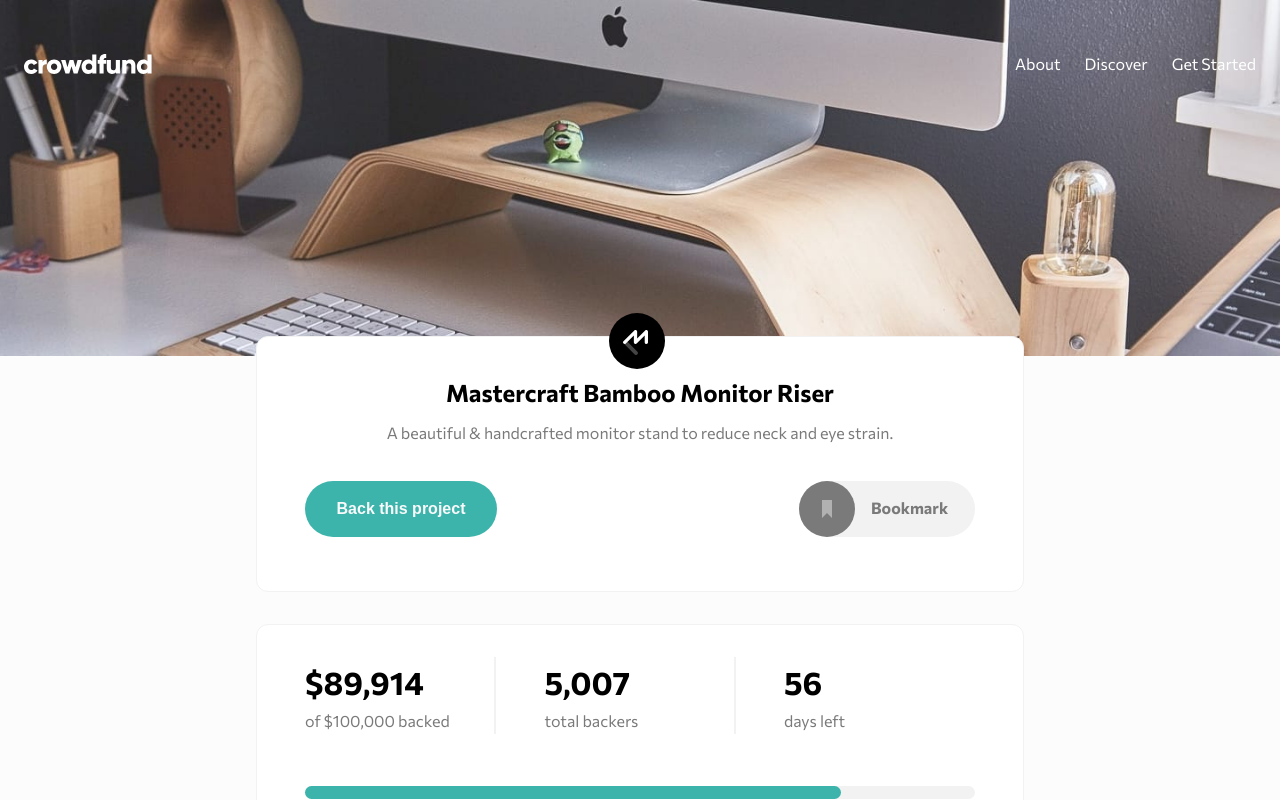
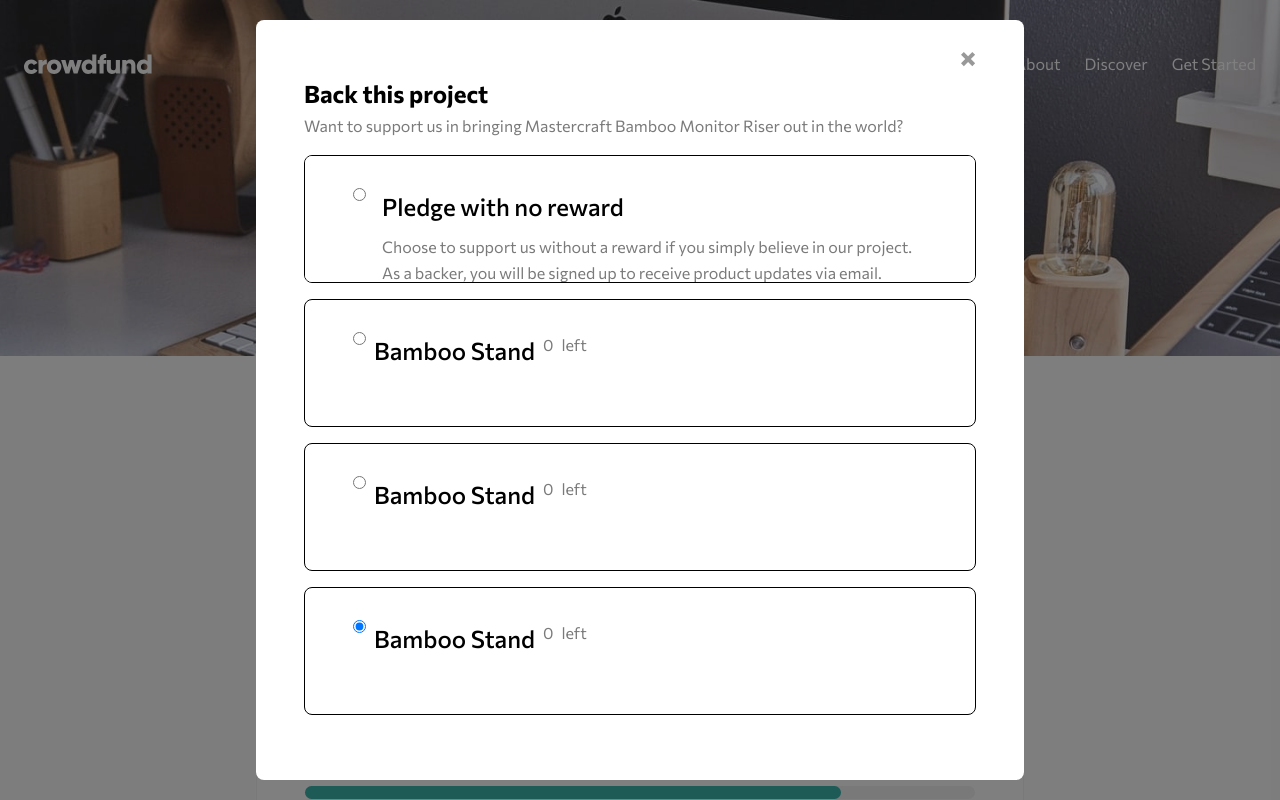
Before and after one commit to tabascum/crowdfunding-product-page, a Vue app: page / in a window 1280 px wide. Both pictures are taken after a click on the button "Back this project". Shown: the top 800 px of the page. Built offline with nearby package versions, Linux system fonts and the light colour scheme.

Commit message:
Fix stores location. Switch <Transition>. Add more content to the modal

```diff
--- a/src/components/AboutComponent.vue
+++ b/src/components/AboutComponent.vue
@@ -1,6 +1,14 @@
 <script setup>
 import InnerComponent from './InnerComponent.vue'
 import MainBtnComponent from './MainBtnComponent.vue'
+
+import { useModalToggle } from '../stores/modalToggle'
+
+const modalToggle = useModalToggle()
+
+const openModal = () => {
+  modalToggle.openModal()
+}
 </script>
 
 <template>
@@ -35,7 +43,7 @@
         </div>
       </template>
       <template #button>
-        <MainBtnComponent>Select Reward</MainBtnComponent>
+        <MainBtnComponent @click="openModal">Select Reward</MainBtnComponent>
       </template>
     </InnerComponent>
 
--- a/src/components/HeadToggleComponent.vue
+++ b/src/components/HeadToggleComponent.vue
@@ -2,12 +2,12 @@
 import BookmarkBtn from './BookmarkBtn.vue'
 import MainBtnComponent from './MainBtnComponent.vue'
 
-import { useModalToggle } from '../../stores/modalToggle'
+import { useModalToggle } from '../stores/modalToggle'
 
-const modalToggle = useModalToggle()
+const openModalContent = useModalToggle()
 
 const openModal = () => {
-  modalToggle.openModal()
+  openModalContent.openModal()
 }
 </script>
 
@@ -60,52 +60,4 @@
   margin-block-start: 2rem;
   padding-inline: 3rem;
 }
-
-.modal-header {
-  margin-block: 0.5rem;
-}
-
-.modal-header h1 {
-  color: var(--black);
-  margin-block-end: 0.5rem;
-}
-
-.modal-content {
-  display: flex;
-  flex-direction: column;
-  margin-block-start: 0.5rem;
-  gap: 1.5rem;
-}
-
-.modal-card {
-  gap: 0.5rem;
-  display: flex;
-  align-items: flex-start;
-  justify-content: start;
-}
-
-.modal-card div {
-  display: inline-flex;
-  gap: 0.5rem;
-}
-
-.modal-card h2 {
-  color: var(--black);
-  font-weight: var(--fw-bold);
-}
-
-.card-one {
-  display: inherit;
-  flex-direction: column;
-}
-
-.modal-stock {
-  display: inline-flex;
-  justify-self: end;
-}
-
-.no-reward {
-  display: flex;
-  flex-direction: column;
-}
 </style>
--- a/src/components/MainSectionComponent.vue
+++ b/src/components/MainSectionComponent.vue
@@ -3,6 +3,10 @@
 import HeadToggleComponent from './HeadToggleComponent.vue'
 import NumbersComponent from './NumbersComponent.vue'
 import ModalComponent from './ModalComponent.vue'
+
+import { useModalToggle } from '../stores/modalToggle'
+
+const modalToggle = useModalToggle()
 </script>
 
 <template>
@@ -10,7 +14,9 @@
     <HeadToggleComponent />
     <NumbersComponent />
     <AboutComponent />
-    <ModalComponent />
+    <Teleport to="body">
+      <ModalComponent v-if="modalToggle.isModalOpen" />
+    </Teleport>
   </section>
 </template>
 
--- a/src/components/ModalCardsComponent.vue
+++ b/src/components/ModalCardsComponent.vue
@@ -8,6 +8,7 @@
 
 <style scoped>
 .modal-content {
+  max-height: 8rem;
   width: min(768px, 100%);
   background-color: var(--white);
   padding: 1rem;
@@ -18,5 +19,7 @@
   justify-content: space-between;
   transition: 0.6s all;
   cursor: pointer;
+
+  border: 1px solid black;
 }
 </style>
--- a/src/components/ModalComponent.vue
+++ b/src/components/ModalComponent.vue
@@ -1,23 +1,20 @@
 <script setup>
 import ModalCardsComponent from './ModalCardsComponent.vue'
-import { useModalToggle } from '../../stores/modalToggle'
+import { useModalToggle } from '../stores/modalToggle'
 
 const modalToggle = useModalToggle()
 
 const closeModal = () => {
   modalToggle.closeModal()
 }
-
-const isModalOpen = modalToggle.isModalOpen
 </script>
 
 <template>
-  <Teleport to="body">
   <Transition name="modal">
-      <div v-if="isModalOpen" class="modal-bg">
+    <div class="modal-bg">
       <div class="modal-content" ref="modal">
         <svg
-            @click="closeModal"
+          @click="closeModal()"
           class="close-btn"
           width="15"
           height="15"
@@ -30,15 +27,12 @@
             opacity=".4"
           />
         </svg>
-          <ModalComponent>
         <div class="modal-header">
           <h1>Back this project</h1>
-              <p>
-                Want to support us in bringing Mastercraft Bamboo Monitor Riser out in the world?
-              </p>
+          <p>Want to support us in bringing Mastercraft Bamboo Monitor Riser out in the world?</p>
         </div>
 
-            <div class="modal-content">
+        <div class="modal-content-inner">
           <ModalCardsComponent>
             <div class="modal-card">
               <div class="card-radio">
@@ -48,8 +42,8 @@
               <div class="card-one">
                 <h2>Pledge with no reward</h2>
                 <p>
-                      Choose to support us without a reward if you simply believe in our project. As
-                      a backer, you will be signed up to receive product updates via email.
+                  Choose to support us without a reward if you simply believe in our project. As a
+                  backer, you will be signed up to receive product updates via email.
                 </p>
               </div>
             </div>
@@ -66,12 +60,34 @@
               </div>
             </div>
           </ModalCardsComponent>
+          <ModalCardsComponent>
+            <div class="modal-card">
+              <input type="radio" checked="checked" name="radio" id="" />
+              <div>
+                <h2>Bamboo Stand</h2>
               </div>
-          </ModalComponent>
+              <div>
+                <span>0</span>
+                <p>left</p>
+              </div>
+            </div>
+          </ModalCardsComponent>
+          <ModalCardsComponent>
+            <div class="modal-card">
+              <input type="radio" checked="checked" name="radio" id="" />
+              <div>
+                <h2>Bamboo Stand</h2>
+              </div>
+              <div>
+                <span>0</span>
+                <p>left</p>
+              </div>
+            </div>
+          </ModalCardsComponent>
+        </div>
       </div>
     </div>
   </Transition>
-  </Teleport>
 </template>
 
 <style scoped>
@@ -98,18 +114,18 @@
 }
 
 .modal-content {
-  height: 90vh;
+  height: 95vh;
   width: min(768px, 100%);
   background-color: var(--white);
   color: var(--dark-gray);
   padding: 2rem 3rem;
   border-radius: 0.5rem;
-  box-shadow: 0 2px 4px rgba(0, 0, 0, 0.1);
   display: flex;
   flex-direction: column;
   overflow-y: scroll;
   scrollbar-width: none;
   -ms-overflow-style: none;
+  gap: 0.5rem;
 }
 
 ::-webkit-scrollbar-track {
@@ -129,4 +145,49 @@
   cursor: pointer;
   align-self: flex-end;
 }
+
+.modal-header h1 {
+  color: var(--black);
+  font-weight: var(--fw-bolder);
+  font-size: 1.5rem;
+}
+
+.modal-content-inner {
+  display: flex;
+  flex-direction: column;
+  margin-block-start: 0.5rem;
+  gap: 1rem;
+}
+
+.modal-card {
+  gap: 0.5rem;
+  display: flex;
+  align-items: flex-start;
+  justify-content: start;
+}
+
+.modal-card div {
+  display: inline-flex;
+  gap: 0.5rem;
+}
+
+.modal-card h2 {
+  color: var(--black);
+  font-weight: var(--fw-bold);
+}
+
+.card-one {
+  display: inherit;
+  flex-direction: column;
+}
+
+.modal-stock {
+  display: inline-flex;
+  justify-self: end;
+}
+
+.no-reward {
+  display: flex;
+  flex-direction: column;
+}
 </style>
--- a/stores/modalToggle.js
+++ b/src/stores/modalToggle.js
@@ -1,7 +1,6 @@
 import { defineStore } from 'pinia'
 
-export const useModalToggle = defineStore({
-  id: 'modalAcess',
+export const useModalToggle = defineStore('modalAcess', {
   state: () => ({
     isModalOpen: false
   }),
```
Lines whose indentation alone changed are shown as unchanged.
